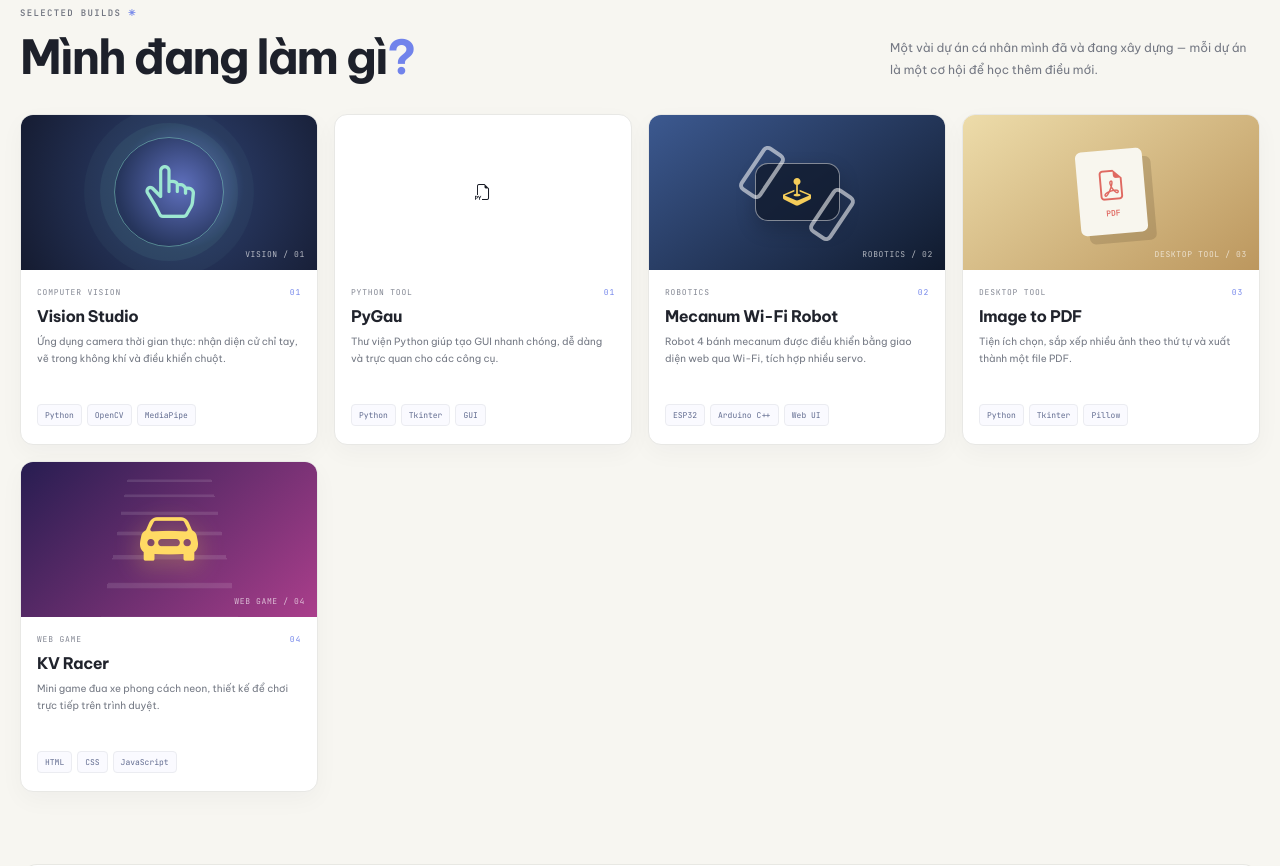
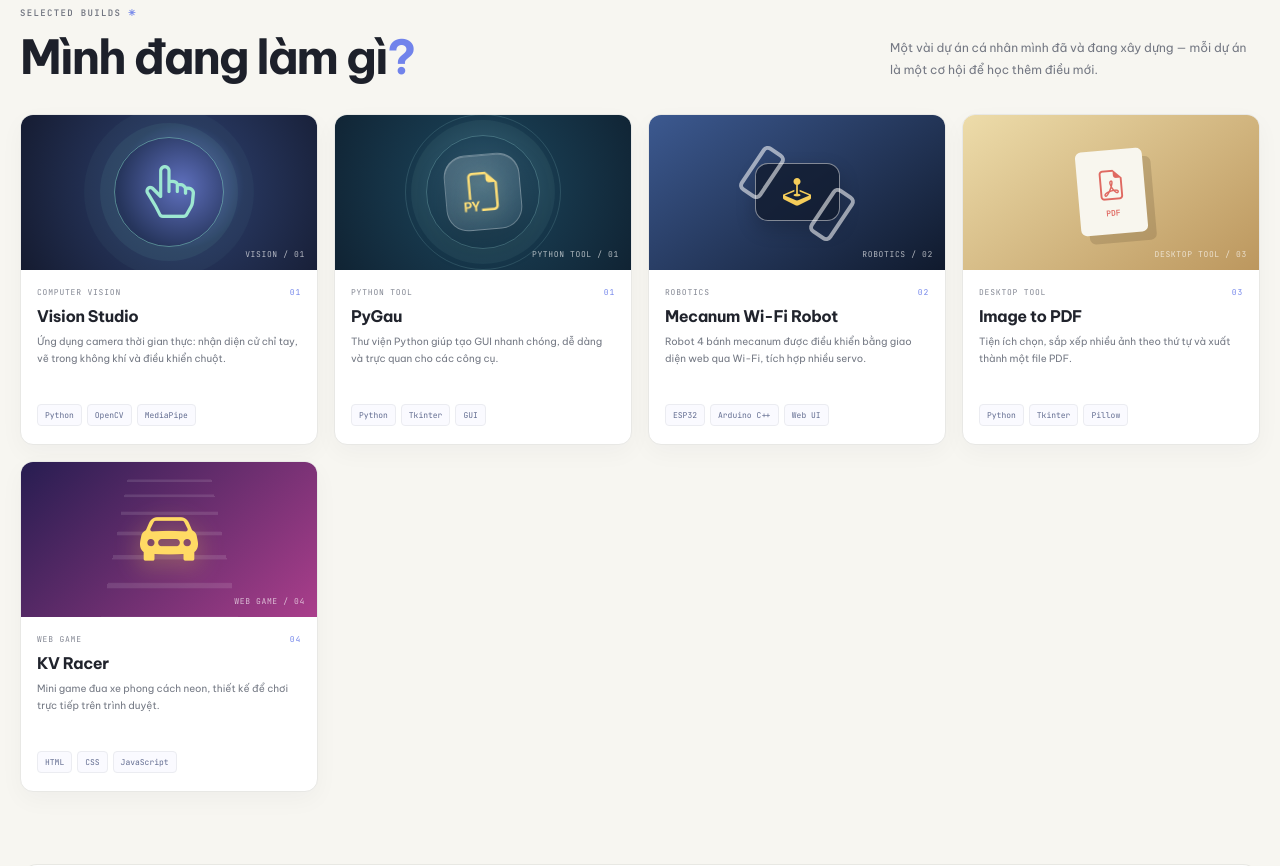
Before and after one commit to khoivi247/info, a plain HTML site: page index.html in a window 1280 px wide. Shown: the part 863-1729 px from the top of the page. Drawn offline with nearby package versions, Linux system fonts and the light colour scheme.

```diff
--- a/style.css
+++ b/style.css
@@ -356,6 +356,12 @@ button { font: inherit; }
 .art-label { position: absolute; right: 12px; bottom: 11px; color: rgba(255,255,255,.67); font: 8px var(--mono); letter-spacing: .08em; }
 .project-vision .project-art { background: radial-gradient(circle at 54% 46%, #5f70be 0, #26355c 35%, #151b30 100%); color: #9de8d1; }
 .art-orbit { position: absolute; width: 110px; height: 110px; border: 1px solid rgba(133,222,199,.5); border-radius: 50%; box-shadow: 0 0 0 14px rgba(133,222,199,.07), 0 0 0 30px rgba(133,222,199,.04); }
+.project-python .project-art { background: radial-gradient(circle at 50% 45%, #335e75 0, #17384c 42%, #102333 100%); color: #ffe078; }
+.project-python .project-art::before,
+.project-python .project-art::after { content: ""; position: absolute; width: 112px; height: 112px; border: 1px solid rgba(160,225,222,.28); border-radius: 50%; box-shadow: 0 0 0 15px rgba(160,225,222,.06); }
+.project-python .project-art::after { width: 154px; height: 154px; border-color: rgba(160,225,222,.16); box-shadow: none; }
+.python-logo { position: relative; z-index: 1; width: 76px; height: 76px; display: grid; place-items: center; border: 1px solid rgba(255,255,255,.25); border-radius: 22px; background: linear-gradient(145deg, rgba(255,255,255,.18), rgba(255,255,255,.06)); color: #ffe078; box-shadow: 0 12px 30px rgba(0,0,0,.2), inset 0 1px rgba(255,255,255,.2); transform: rotate(-5deg); }
+.python-logo i { font-size: 39px; filter: drop-shadow(0 3px 8px rgba(255,224,120,.25)); }
 .project-robot .project-art { background: linear-gradient(145deg, #3c5990, #101a2d); color: #f5cd5a; }
 .robot-wheel { position: absolute; width: 26px; height: 53px; border: 4px solid rgba(255,255,255,.56); border-radius: 7px; transform: rotate(34deg); }
 .wheel-one { top: 31px; left: calc(50% - 48px); }
```
